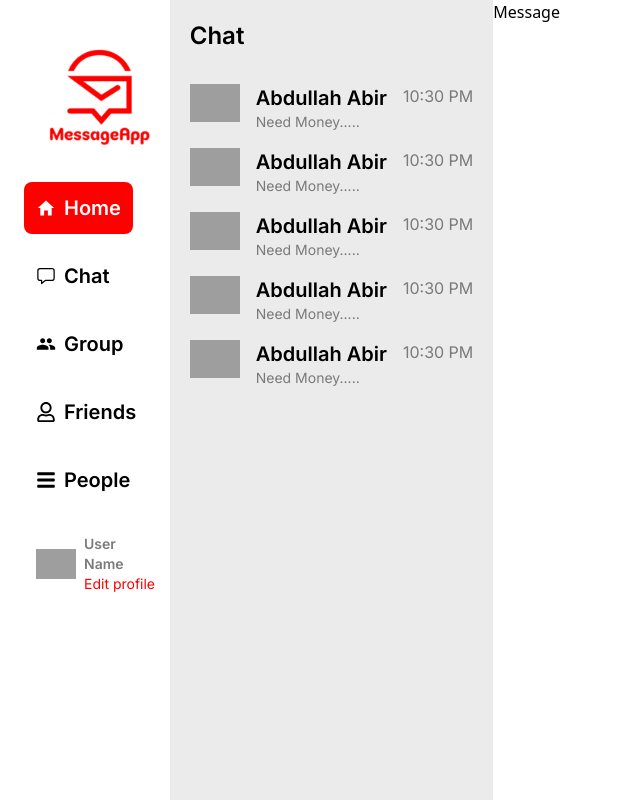
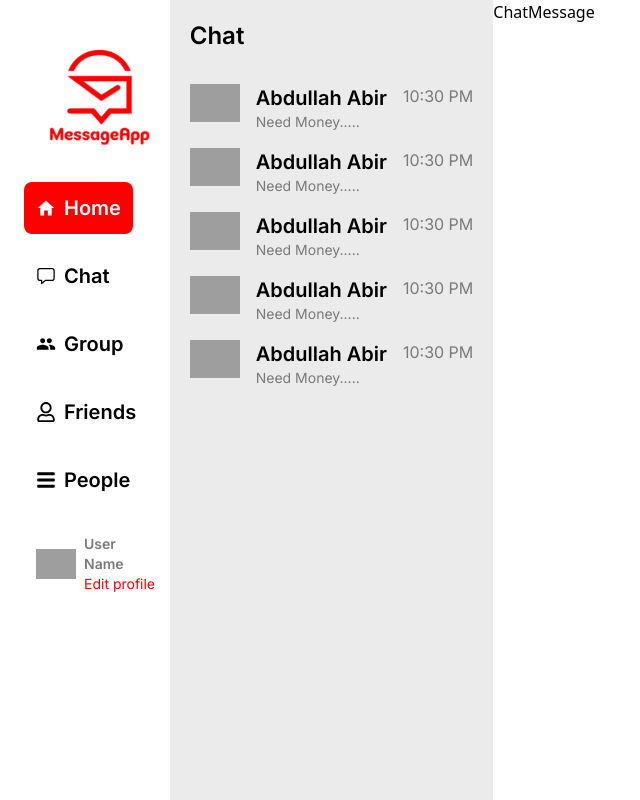
Before and after one commit to abdullah-abir-web/MessageApp, a React (Vite) app: page /Chatbox in a window 1280 px wide. Shown: the whole page, without its empty margins (0-640 px from the left). Built offline with nearby package versions, Linux system fonts and the light colour scheme; grey boxes are pictures that could not be loaded.

Commit message:
first commit

```diff
--- /dev/null
+++ b/src/components/page/ChatMessage.jsx
@@ -0,0 +1,9 @@
+import React from 'react'
+
+const ChatMessage = () => {
+  return (
+    <div>ChatMessage</div>
+  )
+}
+
+export default ChatMessage
--- a/src/components/page/Chatbox.jsx
+++ b/src/components/page/Chatbox.jsx
@@ -1,5 +1,6 @@
 import React from "react";
 import ChatList from "./ChatList";
+import ChatMessage from "./ChatMessage";
 // import { FaSearch } from "react-icons/fa";
 const Chatbox = () => {
   return (
@@ -13,7 +14,7 @@ const Chatbox = () => {
         <ChatList />
         <ChatList />
       </div>
-      <div className="h-full">Message</div>
+      <ChatMessage />
     </div>
   );
 };
```
